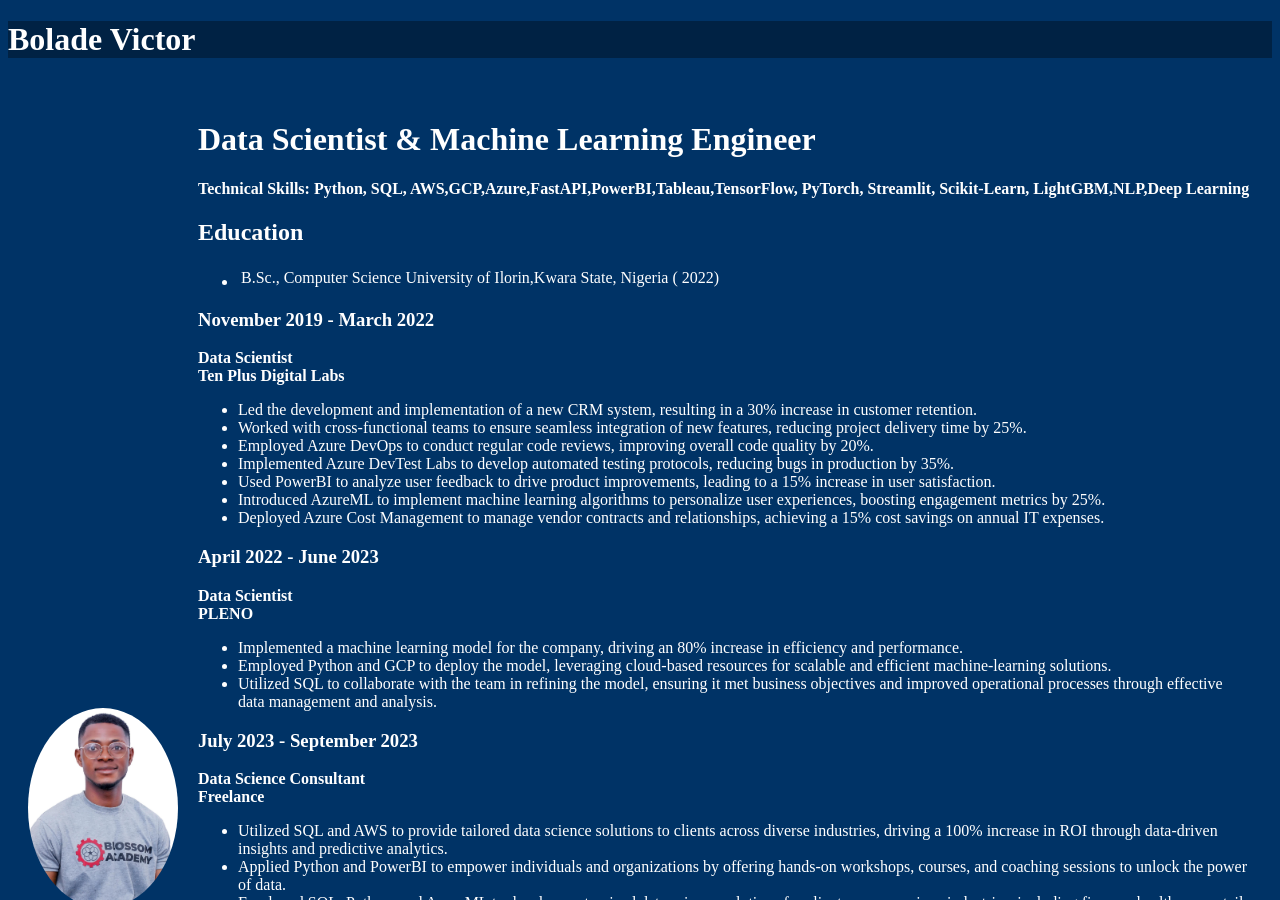
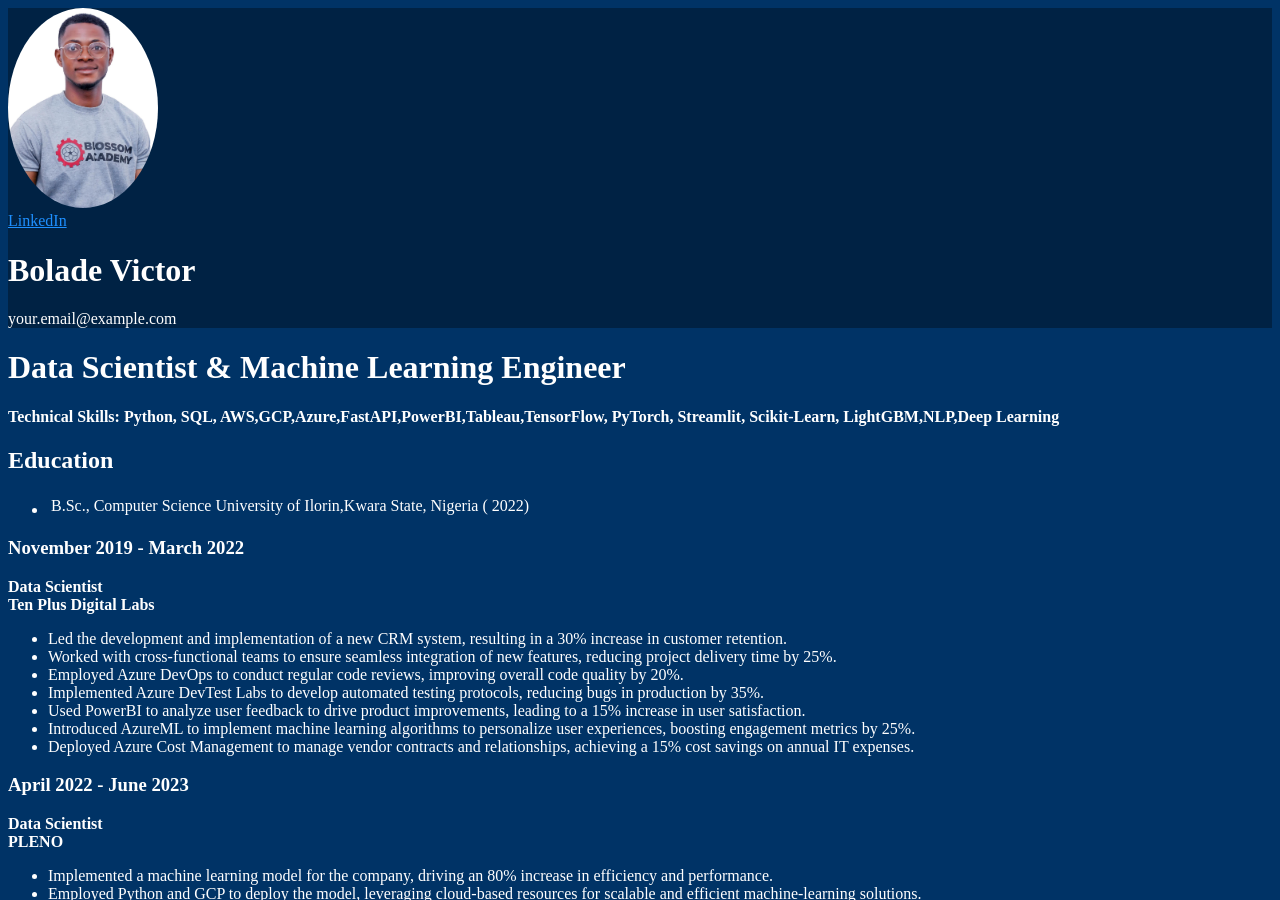
Before and after one commit to VictorAID/Portfolio_Website, a Jekyll site: the page built from README.md, in a window 1280 px wide and 900 px high. Built offline with Jekyll 4.4.1, drawn with Linux system fonts in a browser that asks for light colours; our own code applies the rules of GitHub Pages for plain Markdown files.

Commit message:
Update default.html

```diff
--- a/_layouts/default.html
+++ b/_layouts/default.html
@@ -4,16 +4,18 @@
   {% include head.html %}
 </head>
 <body>
-  <header>
-    <h1>{{ site.title }}</h1>
-  </header>
-  <main class="content-wrapper">
+  <header class="profile-header">
     <div class="profile-picture">
       <img src="{{ site.baseurl }}{{ site.logo }}" alt="Site Logo">
     </div>
-    <div class="profile-content">
-      {{ content }}
+    <div class="profile-info">
+      <a href="https://www.linkedin.com/in/your-linkedin-profile" class="profile-link">LinkedIn</a>
+      <h1 class="profile-name">{{ site.title }}</h1>
+      <p class="profile-email">your.email@example.com</p>
     </div>
+  </header>
+  <main>
+    {{ content }}
   </main>
   <footer>
     {% include footer.html %}
```
